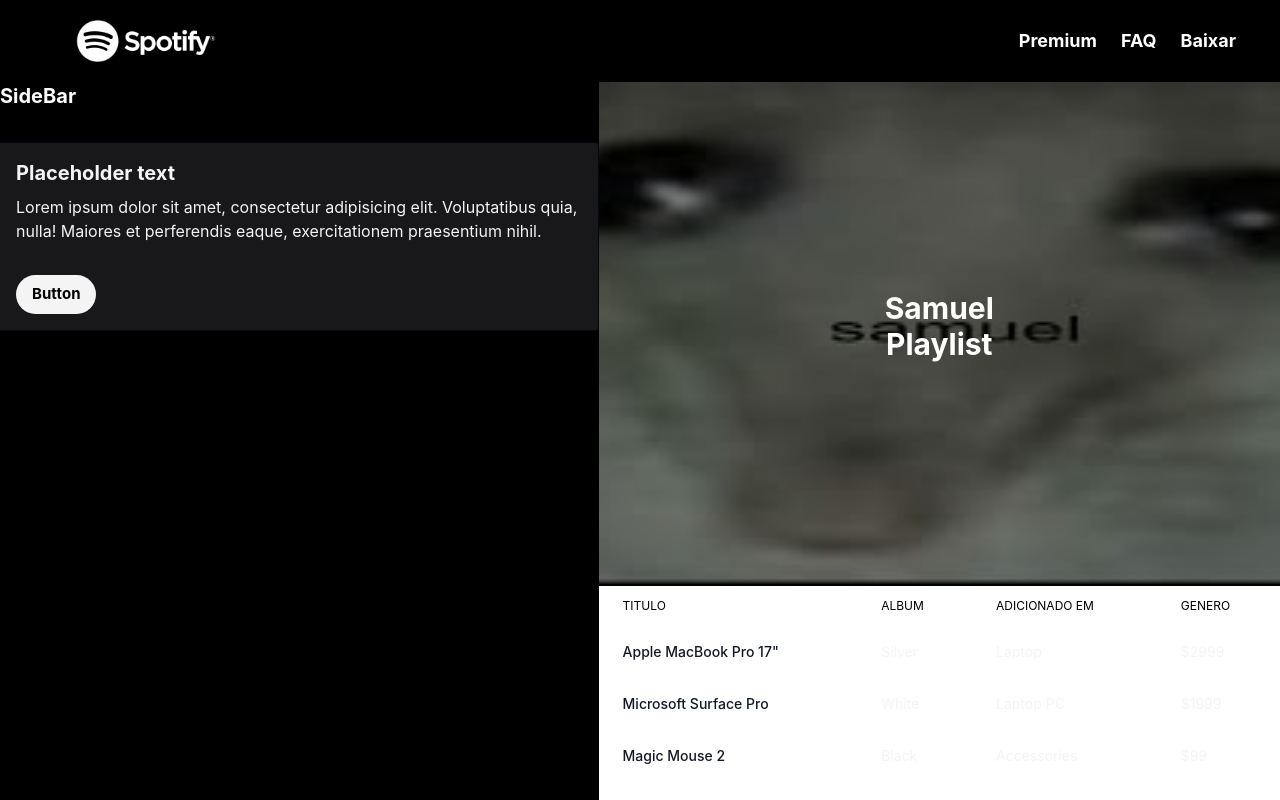
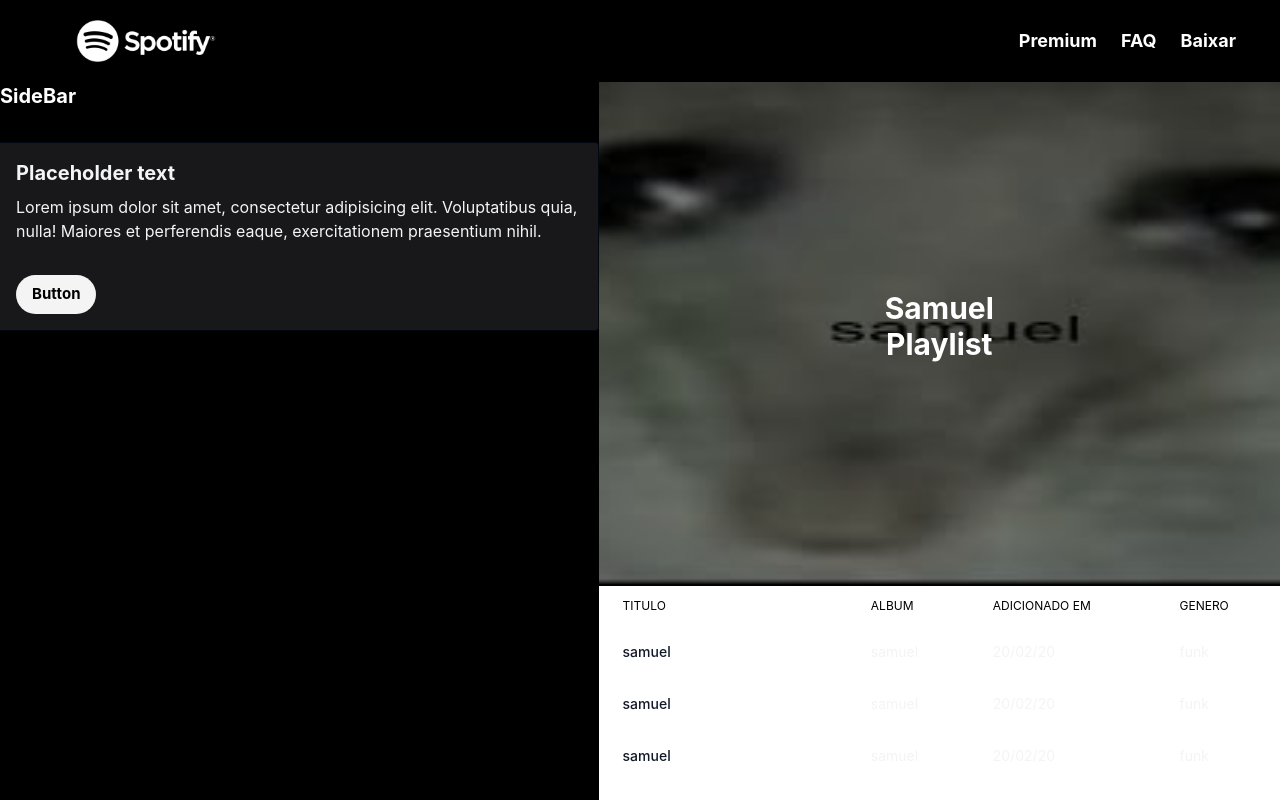
Before and after one commit to ShingenTakeda/spotify_clone, a Vue app in the folder spotify/: page /playlist in a window 1280 px wide. Shown: the top 800 px of the page. Built offline with nearby package versions, Linux system fonts and the light colour scheme.

Commit message:
better list

```diff
--- a/spotify/src/views/PlayList.vue
+++ b/spotify/src/views/PlayList.vue
@@ -1,8 +1,8 @@
 <script setup>
-//import { reactive } from 'vue';
+import { reactive } from 'vue';
 import SideBar from '../components/SideBar.vue';
 
-//const samuel_music = reactive({titulo: "samuel", album:"samuel", genero:"funk"})
+const samuel_music = reactive({titulo: "samuel", album:"samuel", adicionado: "20/02/20",genero:"funk"})
 </script>
 
 <template>
@@ -33,18 +33,18 @@
             </tr>
         </thead>
         <tbody>
-            <tr class="bg-white dark:bg-black">
+            <tr  v-for="n in 10" class="bg-white dark:bg-black">
                 <th scope="row" class="px-6 py-4 font-medium text-gray-900 whitespace-nowrap dark:text-white">
-                    Apple MacBook Pro 17"
+                    {{ samuel_music.titulo }}
                 </th>
                 <td class="px-6 py-4">
-                    Silver
+                    {{ samuel_music.album }}
                 </td>
                 <td class="px-6 py-4">
-                    Laptop
+                    {{ samuel_music.adicionado }}
                 </td>
                 <td class="px-6 py-4">
-                    $2999
+                   {{ samuel_music.genero }}
                 </td>
             </tr>
             <tr class="bg-white dark:bg-black">
```
